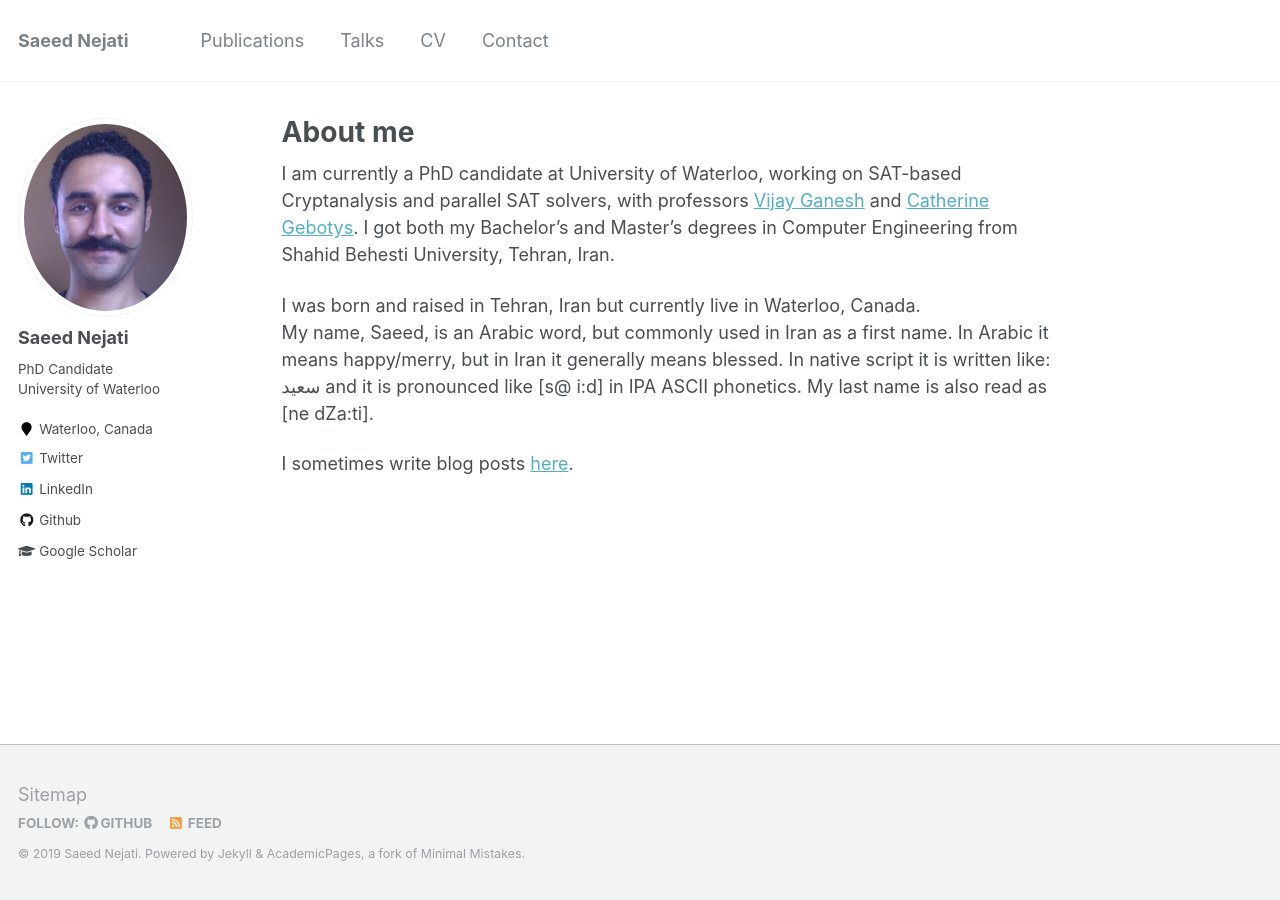
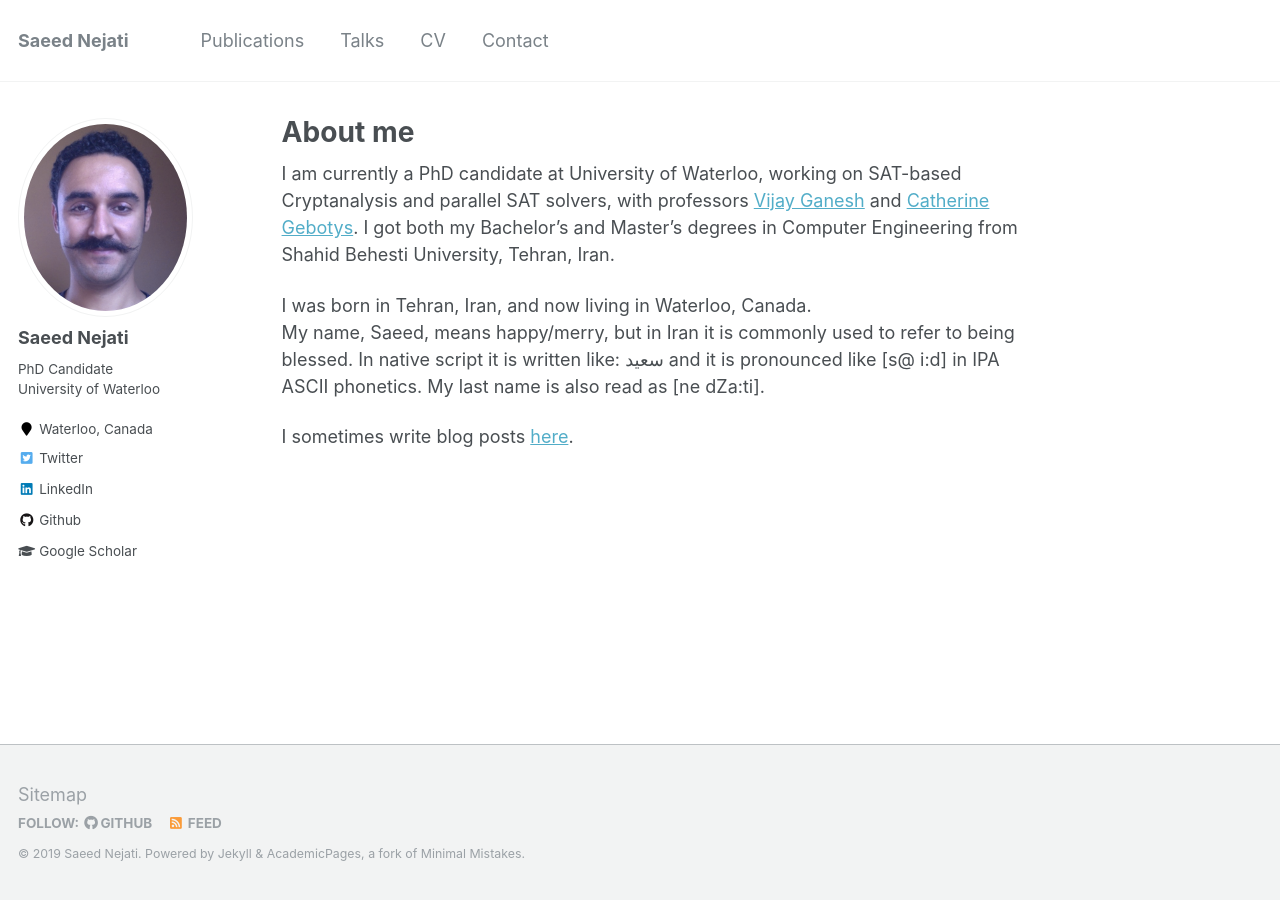
Before and after one commit to saeednj/webpage, a Jekyll site: the page built from academicpages/_pages/about.md, in a window 1280 px wide. Built offline with Jekyll 4.4.1, drawn with Linux system fonts in a browser that asks for light colours.

Commit message:
updating about me

```diff
--- a/academicpages/_pages/about.md
+++ b/academicpages/_pages/about.md
@@ -15,9 +15,8 @@ with professors [Vijay Ganesh](https://ece.uwaterloo.ca/~vganesh) and
 I got both my Bachelor's and Master's degrees in Computer
 Engineering from Shahid Behesti University, Tehran, Iran.
 
-I was born and raised in Tehran, Iran but currently live in Waterloo, Canada.<br>
-My name, Saeed, is an Arabic word, but commonly used in Iran as a first name.
-In Arabic it means happy/merry, but in Iran it generally means blessed.
+I was born in Tehran, Iran, and now living in Waterloo, Canada.<br>
+My name, Saeed, means happy/merry, but in Iran it is commonly used to refer to being blessed.
 In native script it is written like: سعید and it is pronounced like [s@ i:d] in
 IPA ASCII phonetics. My last name is also read as [ne dZa:ti].
 
```
